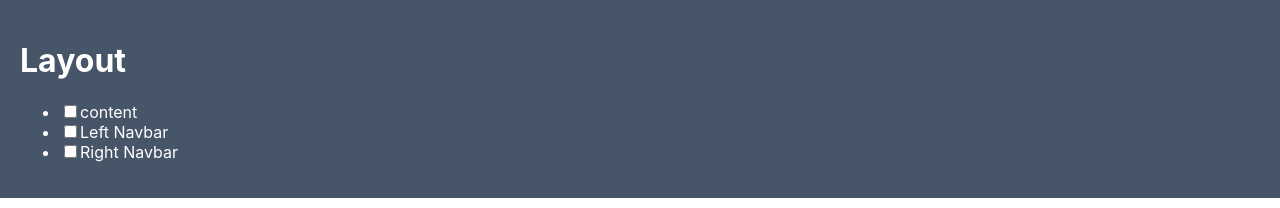
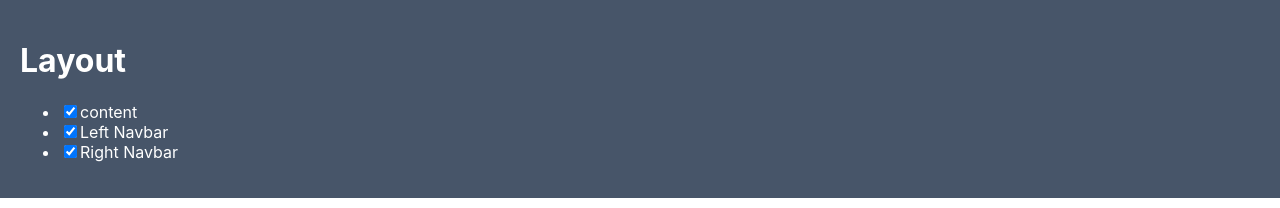
Before and after one commit to Gova2000/context, a React (Create React App) app: page / in a window 1280 px wide. Shown: the top 208 px of the page. Built offline with nearby package versions, Linux system fonts and the light colour scheme; a web font is replaced by a local one.

Commit message:
Update index.js

```diff
--- a/src/components/ConfigurationController/index.js
+++ b/src/components/ConfigurationController/index.js
@@ -1,72 +1,72 @@
 // Write your code here
-import {Component} from 'react'
+
 import ConfigurationContext from '../../context/ConfigurationContext'
+
 import './index.css'
 
-class ConfigurationController extends Component {
-  state = {showContent: true, showLeftNavbar: true, showRightNavbar: true}
+const ConfigurationController = () => (
+  <ConfigurationContext.Consumer>
+    {value => {
+      const {
+        showContent,
+        showLeftNavbar,
 
-  onToggleShowContent = () => {
-    this.setState(prev => ({showContent: !prev.showContent}))
-  }
+        showRightNavbar,
+        onToggleShowContent,
+        onToggleShowLeftNavbar,
+        onToggleShowRightNavbar,
+      } = value
 
-  onToggleShowLeftNavbar = () => {
-    this.setState(prev => ({showLeftNavbar: !prev.showLeftNavbar}))
-  }
+      const onChange0 = () => {
+        onToggleShowContent()
+      }
 
-  onToggleShowRightNavbar = () => {
-    this.setState(prev => ({showRightNavbar: !prev.showRightNavbar}))
-  }
+      const onChange1 = event => {
+        onToggleShowLeftNavbar(event.target.value)
+      }
 
-  render() {
-    const {showLeftNavbar, showContent, showRightNavbar} = this.state
-    console.log(showLeftNavbar, showContent, showRightNavbar)
-    return (
-      <ConfigurationContext.Provider
-        value={{
-          showContent,
-          showLeftNavbar,
+      const onChange2 = event => {
+        onToggleShowRightNavbar(event.target.value)
+      }
 
-          showRightNavbar,
-          onToggleShowContent: this.onToggleShowContent,
-          onToggleShowLeftNavbar: this.onToggleShowLeftNavbar,
-          onToggleShowRightNavbar: this.onToggleShowRightNavbar,
-        }}
-      >
+      return (
         <div className="controller">
           <h1>Layout</h1>
           <ul className="div">
             <li>
               <input
+                checked={showContent}
                 id="input1"
                 type="checkbox"
-                onChange={this.onToggleShowContent}
+                onChange={onChange0}
               />
               <label htmlFor="input1">content</label>
             </li>
 
             <li>
               <input
+                checked={showLeftNavbar}
                 id="input2"
                 type="checkbox"
-                onChange={this.onToggleShowLeftNavbar}
+                onChange={onChange1}
               />
               <label htmlFor="input2">Left Navbar</label>
             </li>
 
             <li>
               <input
+                checked={showRightNavbar}
                 id="input3"
                 type="checkbox"
-                onChange={this.onToggleShowRightNavbar}
+                onChange={onChange2}
               />
               <label htmlFor="input3">Right Navbar</label>
             </li>
           </ul>
         </div>
-      </ConfigurationContext.Provider>
-    )
-  }
-}
+      )
+    }}
+  </ConfigurationContext.Consumer>
+)
 
 export default ConfigurationController
```
